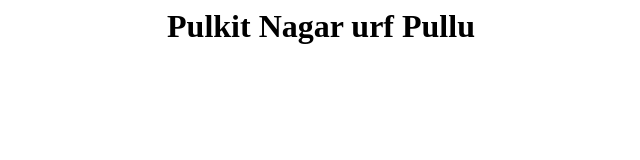
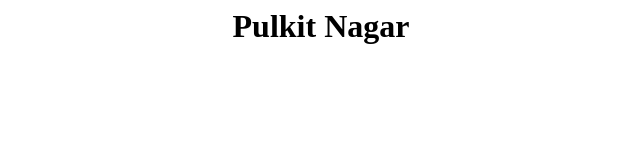
Before and after one commit to pulkitpn/pulkitpn.github.io, a plain HTML site: page index.html in a window 1280 px wide. Shown: the whole page, without its empty margins (319-959 px from the left). Drawn offline with Linux system fonts and the light colour scheme.

Commit message:
Update index.html

```diff
--- a/index.html
+++ b/index.html
@@ -1,6 +1,6 @@
 <html>
   <head></head>
   <body>
-    <center><h1>Pulkit Nagar urf Pullu</h1></center>
+    <center><h1>Pulkit Nagar</h1></center>
   </body>
 </html>
```
